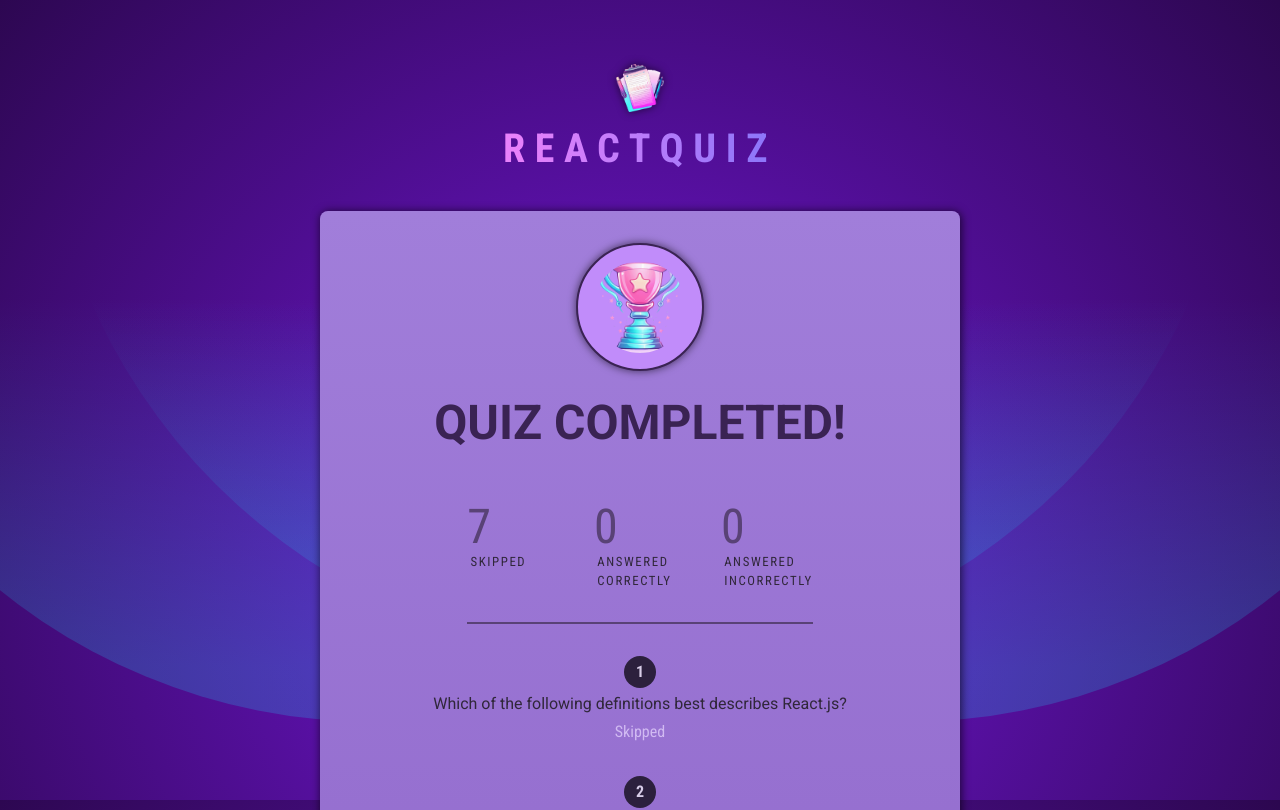
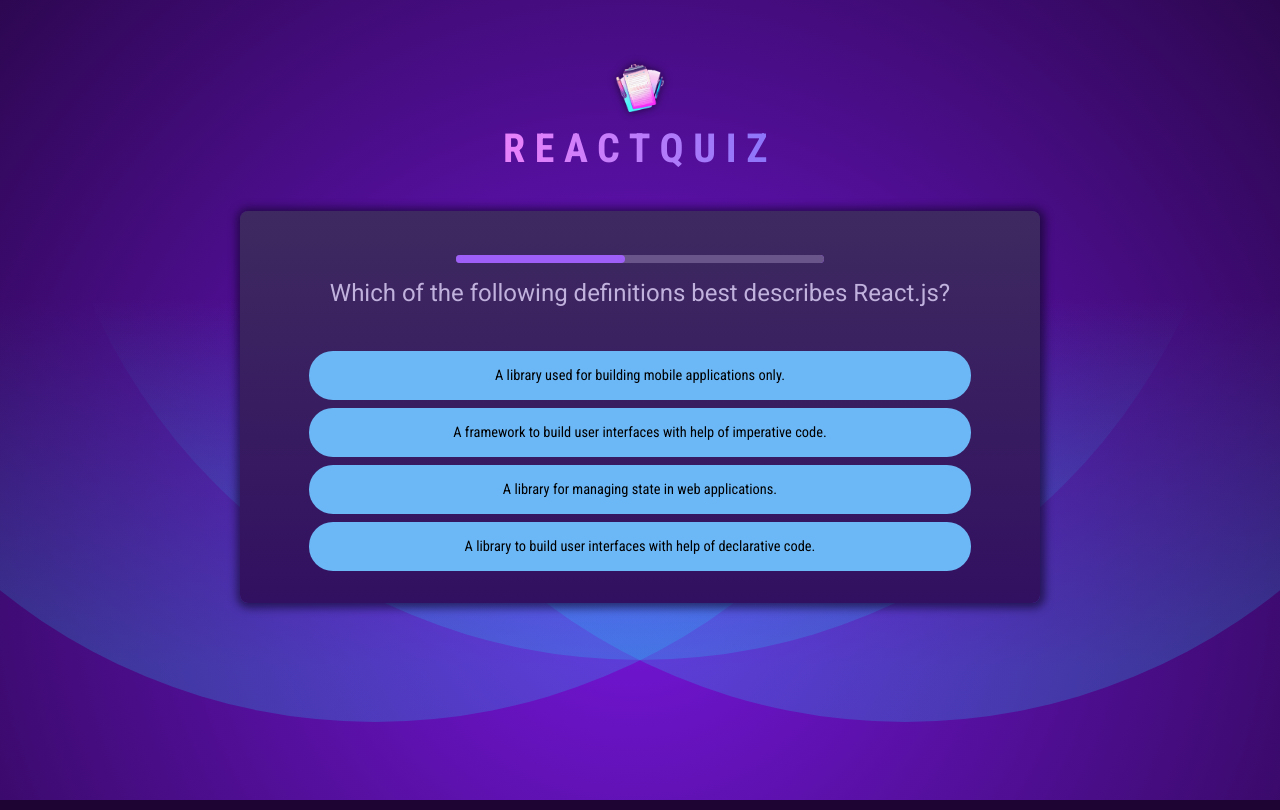
Before and after one commit to alinz22/QuizApp, a React (Vite) app: page / in a window 1280 px wide. Shown: the top 810 px of the page. Built offline with nearby package versions, Linux system fonts and the light colour scheme.

Commit message:
complete

```diff
--- a/src/components/Question.jsx
+++ b/src/components/Question.jsx
@@ -15,10 +15,10 @@
     isCorrect: null,
   });
 
-  let timer = 100;
+  let timer = 10000;
 
   if (answer.selectedAnswer) {
-    timer = 10000;
+    timer = 1000;
   }
 
   if (answer.isCorrect !== null) {
```
